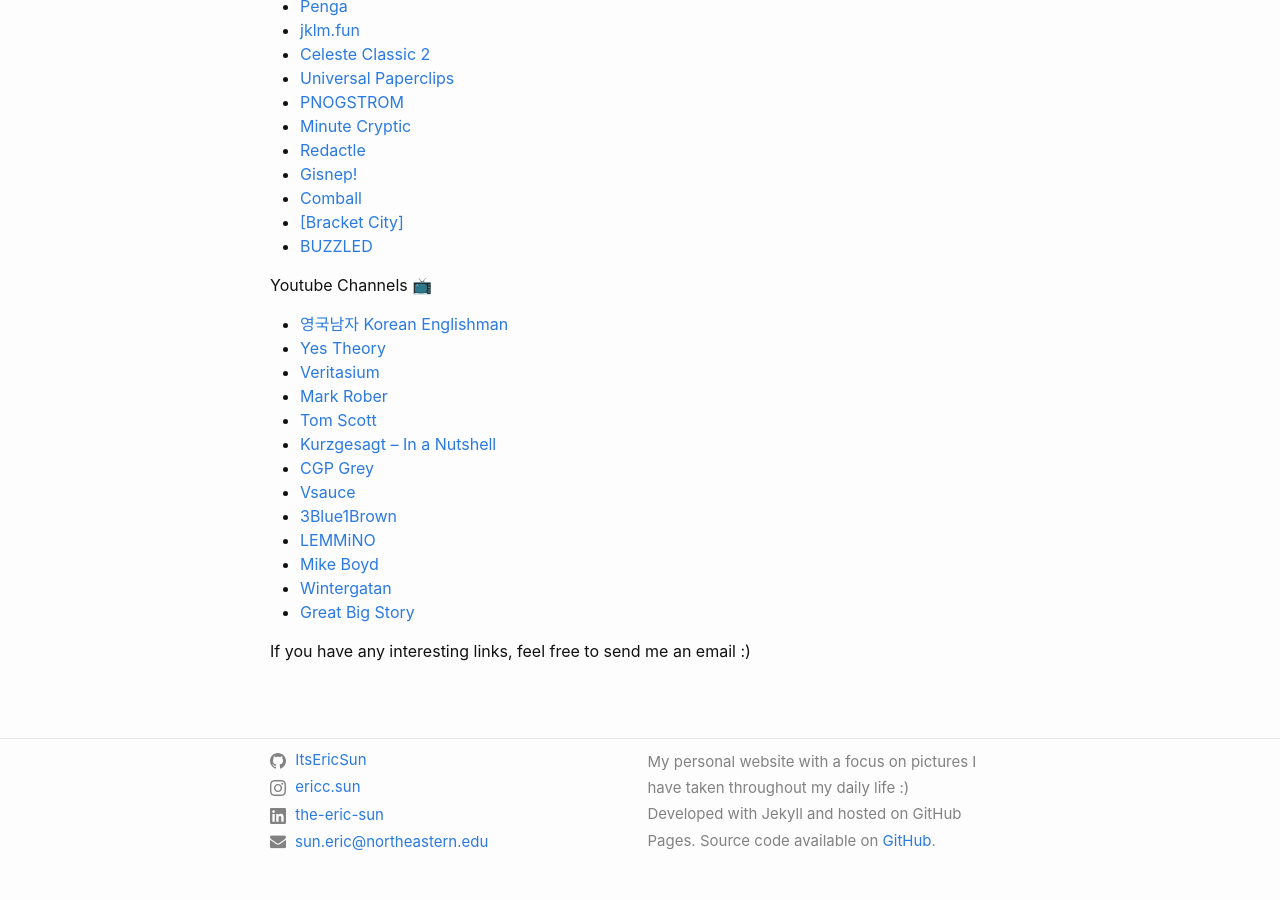
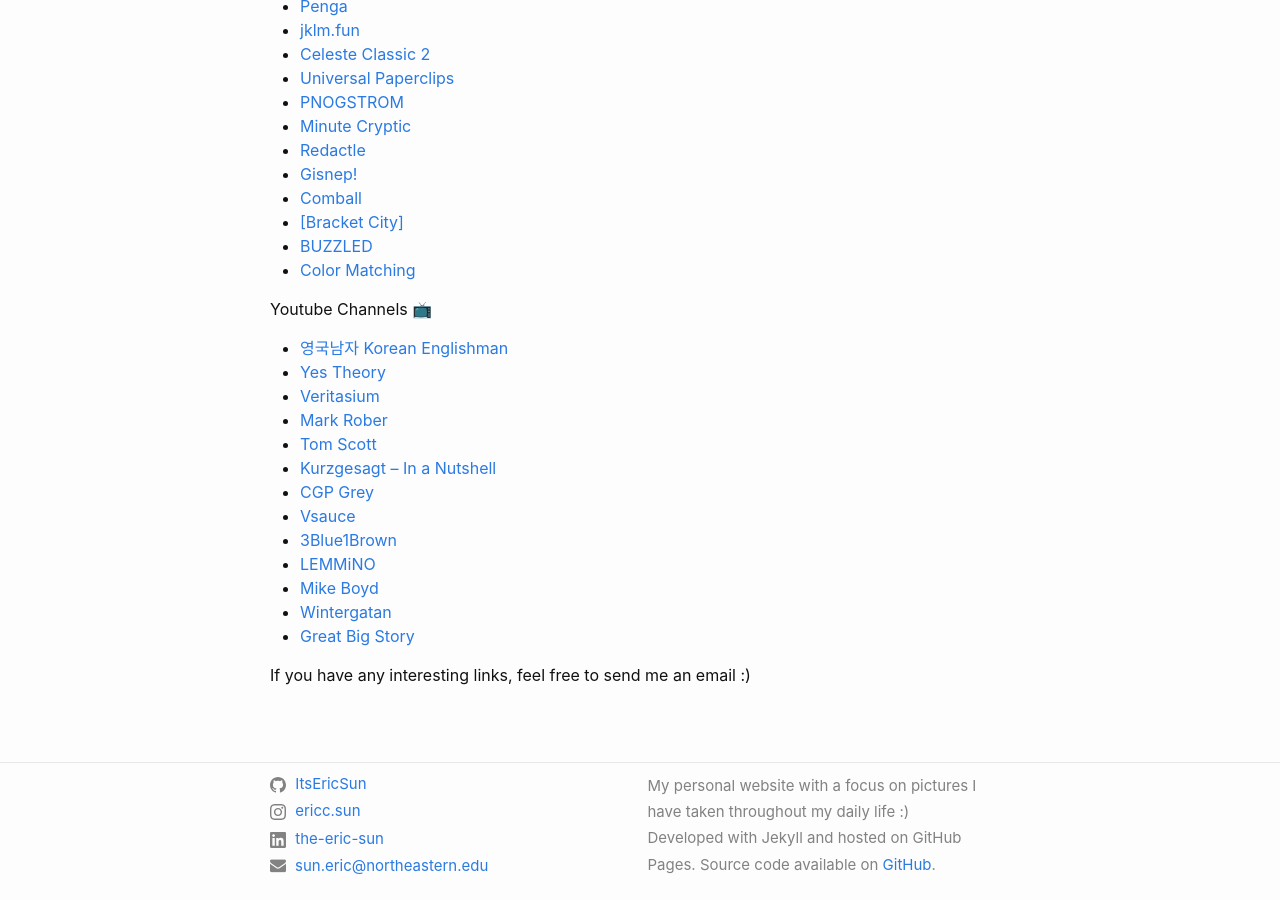
Before and after one commit to ItsEricSun/itsericsun.github.io, a Jekyll site: the page built from links.markdown, in a window 1280 px wide and 900 px high, scrolled down 1266 px. Built offline with Jekyll 4.4.1, drawn with Linux system fonts in a browser that asks for light colours; comment, search, counter and statistics services are not loaded.

Commit message:
new game link

```diff
--- a/links.markdown
+++ b/links.markdown
@@ -60,6 +60,7 @@
 - [Comball](https://erayzesen.itch.io/comball)
 - [[Bracket City]](https://bracket.city)
 - [BUZZLED](https://puzzmallow.com/buzzled)
+- [Color Matching](https://colormatching.vercel.app)
 
 Youtube Channels 📺
 - [영국남자 Korean Englishman](https://www.youtube.com/@koreanenglishman)
```
